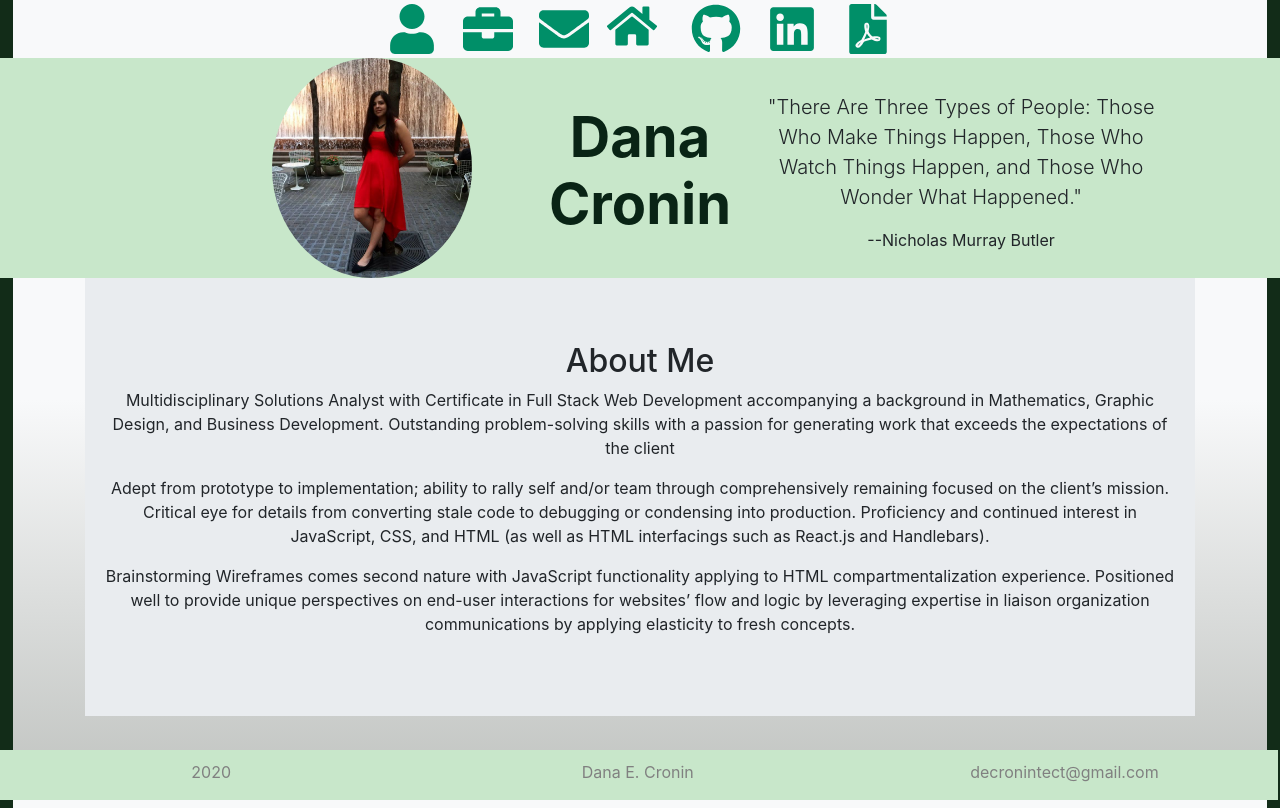
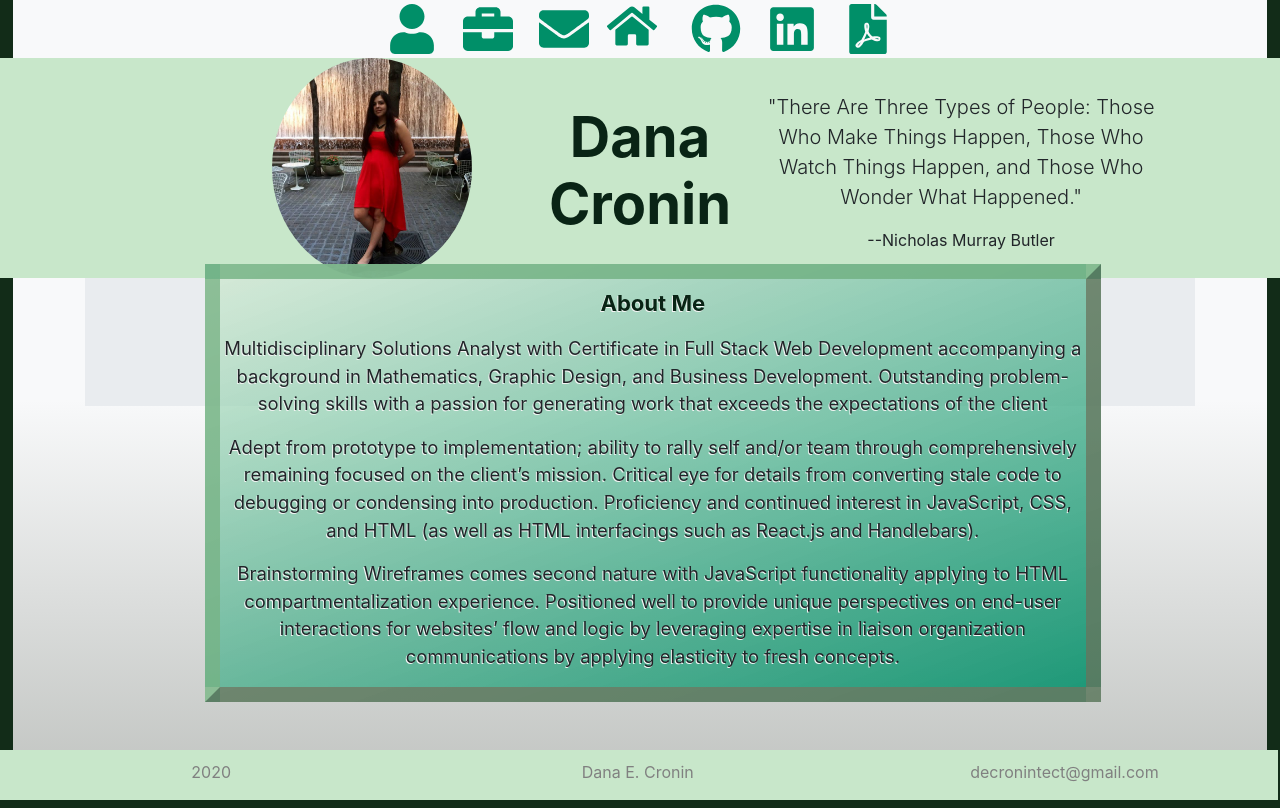
Before and after one commit to DECronin/decronin-reacttech, a React (Create React App) app: page /about in a window 1280 px wide. Built offline with nearby package versions, Linux system fonts and the light colour scheme.

Commit message:
continuity

```diff
--- a/src/comonents/Bio/index.css
+++ b/src/comonents/Bio/index.css
@@ -42,6 +42,7 @@ footer{
     max-height: 55% !important;
     margin: 5px;
 }
+#bio-text,
 .logo-tech-links{
     z-index: 8;
     position: absolute;
@@ -52,3 +53,9 @@ footer{
     background-image: linear-gradient(-20deg, rgb(0, 143, 105, 0.85), rgb(200, 231, 202,0.65));
     border: rgb(143, 188, 143, 0.75) 15px outset;
 }
+#bio-text{
+    text-shadow: -0.85px 0.85px whitesmoke;
+    top: 33vh;
+    font-size: 115%;
+    font-weight: 145%;
+}
--- a/src/comonents/Bio/index.js
+++ b/src/comonents/Bio/index.js
@@ -3,14 +3,11 @@ import './index.css';
 
 function Bio() {
     return (<>
-        <div class="container">
-
+        <div className="container">
             <div class="jumbotron jumbotron-fluid">
-                <div class="container" id="content-center">
-                    <div class="row">
-                        <h2>About Me</h2>
-                    </div>
+                <div className="container" id="content-center">
                     <div id="bio-text">
+                        <h1 className="row justify-content-center">About Me</h1>
                         <p>Multidisciplinary Solutions Analyst with Certificate in Full Stack Web Development accompanying a background in Mathematics, Graphic Design, and Business Development. Outstanding problem-solving skills with a passion for generating work that exceeds the expectations of the client</p>
                         <p>Adept from prototype to implementation; ability to rally self and/or team through comprehensively remaining focused on the client’s mission. Critical eye for details from converting stale code to debugging or condensing into production. Proficiency and continued interest in JavaScript, CSS, and HTML (as well as HTML interfacings such as React.js and Handlebars).</p>
                         <p>Brainstorming Wireframes comes second nature with JavaScript functionality applying to HTML compartmentalization experience. Positioned well to provide unique perspectives on end-user interactions for websites’ flow and logic by leveraging expertise in liaison organization communications by applying elasticity to fresh concepts.</p>
--- a/src/comonents/Nav/index.js
+++ b/src/comonents/Nav/index.js
@@ -48,6 +48,7 @@ function Nav() {
                 <FaHome
                     color="#008f68"
                     size="50px"
+                    title="Badges"
                     style={{ margin: '0 5px' }}
                 />
             </Link>
--- a/src/comonents/Projects/index.css
+++ b/src/comonents/Projects/index.css
@@ -12,6 +12,8 @@
     background-image: linear-gradient(-20deg, rgb(0, 143, 105, 0.85), rgb(200, 231, 202,0.65));
     border: rgb(143, 188, 143, 0.75) 15px outset;
     padding: 15px 0 !important;
+    text-shadow: -0.6px 0.6px #d9e2eb;
+    font-weight: 550;
 }
 .full-slider{
     z-index: 8;
@@ -24,3 +26,8 @@
     max-width: 110px !important;
     margin: 40px auto;
 }
+h6.tech{
+    font-weight: 650 !important;
+    color: rgb(56, 56, 56);
+    text-shadow: -0.5px 0.5px rgb(167, 189, 172);
+}
--- a/src/comonents/Projects/index.js
+++ b/src/comonents/Projects/index.js
@@ -149,9 +149,6 @@ function Projects() {
   return (<>
     <div class="container portfolio-list" id="content-center">
       {state.currentCard}
-      <div class="row">
-        {/* <h2 id="portfolio-h2">Portfolio</h2> */}
-      </div>
     </div>
   </>)
 }
```
